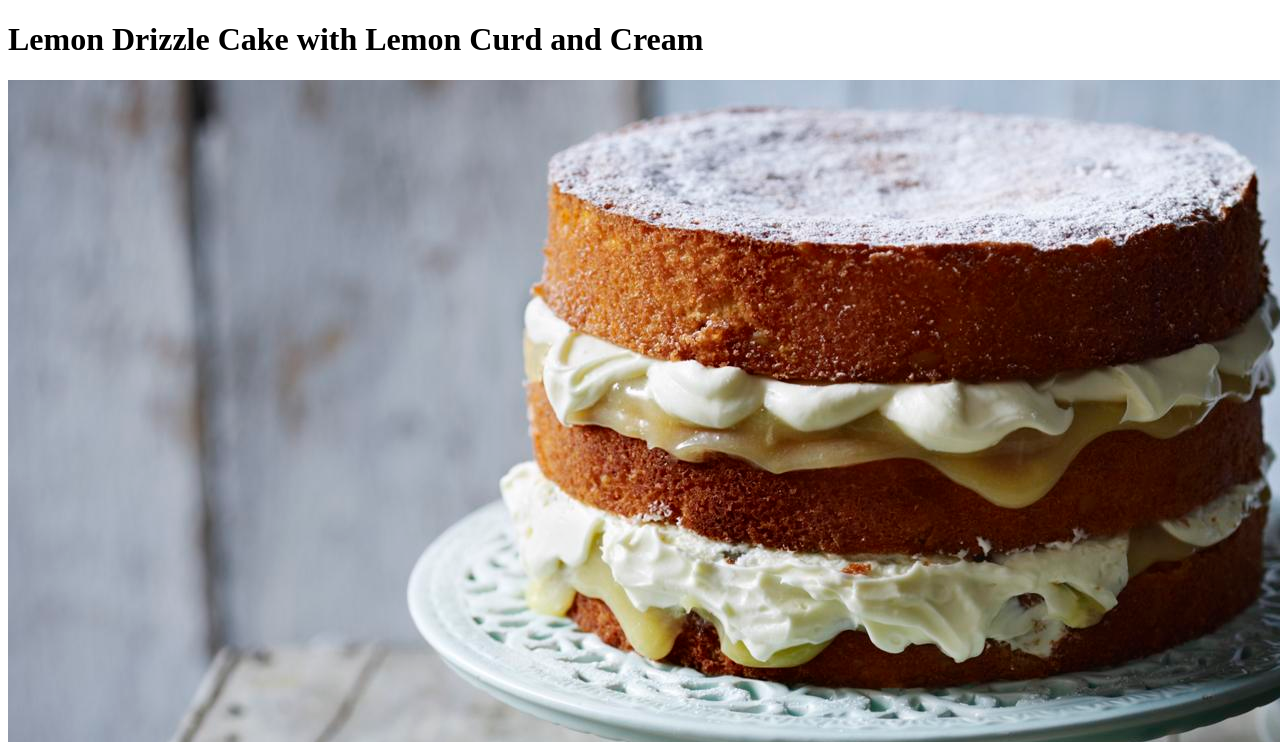
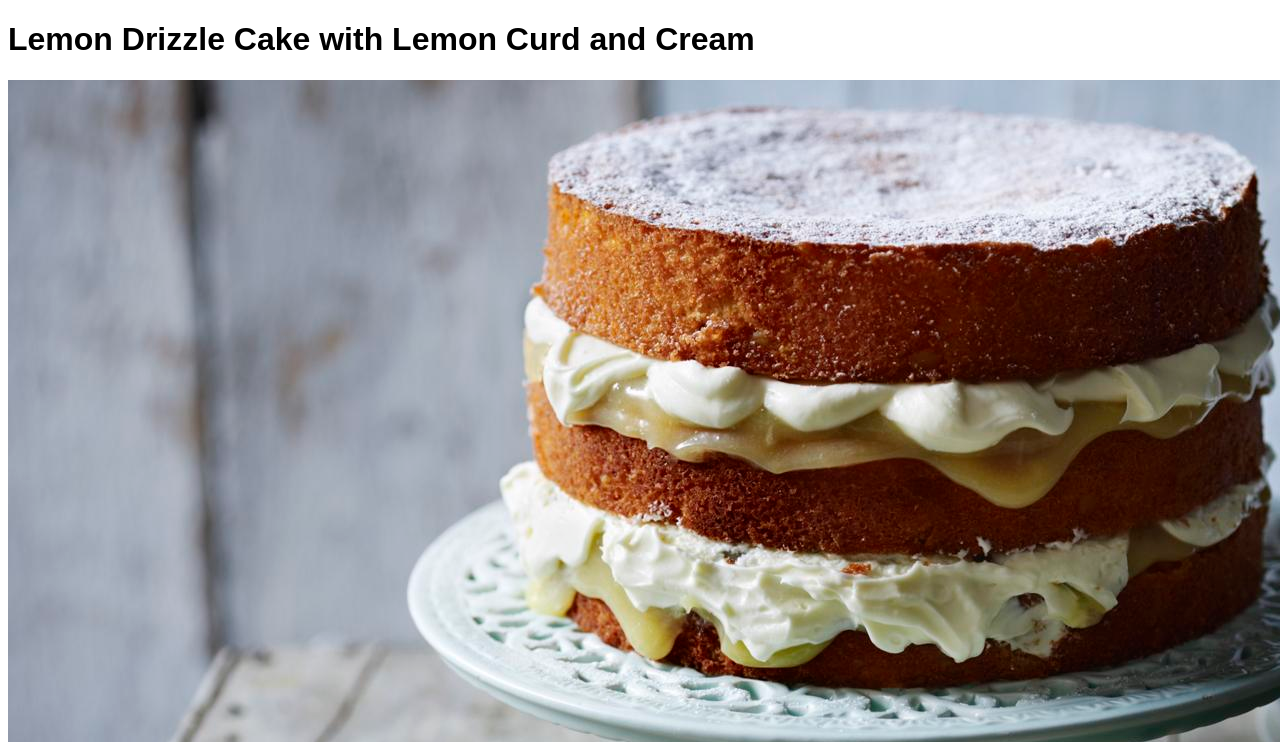
Before and after one commit to lachappers/odin-recipes, a plain HTML site: page recipes/lemoncake.html in a window 1280 px wide. Shown: the top 742 px of the page. Drawn offline with Linux system fonts and the light colour scheme.

Commit message:
Adding in external CSS file

```diff
--- /dev/null
+++ b/css/styles.css
@@ -0,0 +1,3 @@
+body {
+    font-family: sans-serif;
+}
--- a/recipes/lemoncake.html
+++ b/recipes/lemoncake.html
@@ -5,6 +5,7 @@
     <meta http-equiv="X-UA-Compatible" content="IE=edge">
     <meta name="viewport" content="width=device-width, initial-scale=1.0">
     <title>Lemon Drizzle Cake with Lemon Curd and Cream</title>
+    <link rel="stylesheet" href="../css/styles.css">
 </head>
 <body>
     <h1>Lemon Drizzle Cake with Lemon Curd and Cream</h1>
```
